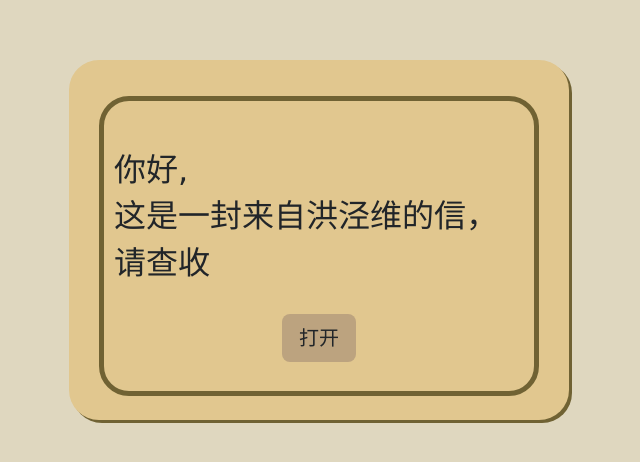
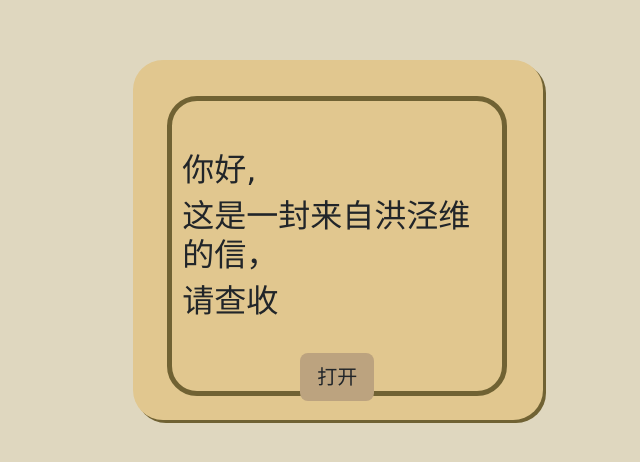
Before and after one commit to JinWei225/Letter, a website: page public/index.html in a window 1280 px wide. Shown: the part 180-642 px from the top of the page, without its empty margins (341-981 px from the left). Drawn offline with nearby package versions, Linux system fonts and the light colour scheme; a web font is replaced by a local one.

Commit message:
fourth time

```diff
--- a/public/styles.css
+++ b/public/styles.css
@@ -36,12 +36,12 @@ hr {
 
 .opening1 {
     height: 360px;
-    width: 500px;
+    width: 410px;
     background: #E1C78F;
 
     position: relative;
     top: 50%;
-    left: 50%;
+    left: 55%;
     margin-top: -160px;
     margin-left: -230px;
     border-radius: 30px;
@@ -50,12 +50,12 @@ hr {
 
 .opening2 {
     height: 300px;
-    width: 440px;
+    width: 340px;
     background: #E1C78F;
 
     position: relative;
     top: 10%;
-    left: 50%;
+    left: 62%;
     margin-left: -220px;
     padding: 50px 10px;
 
```
